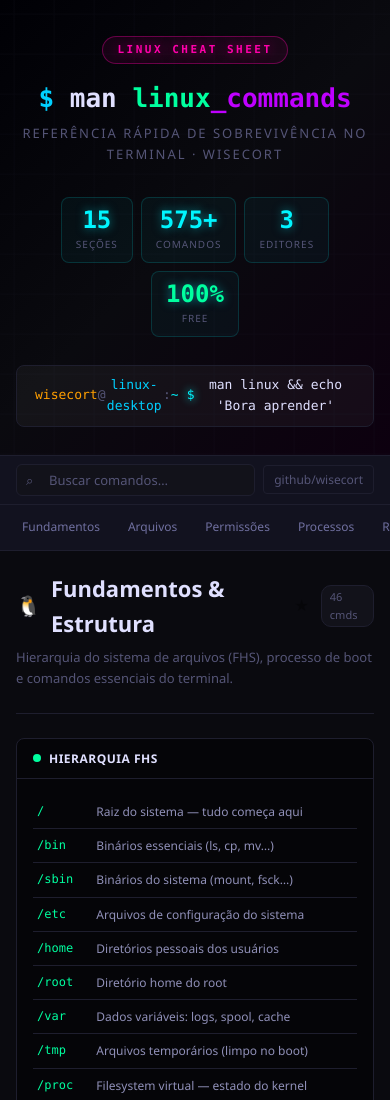
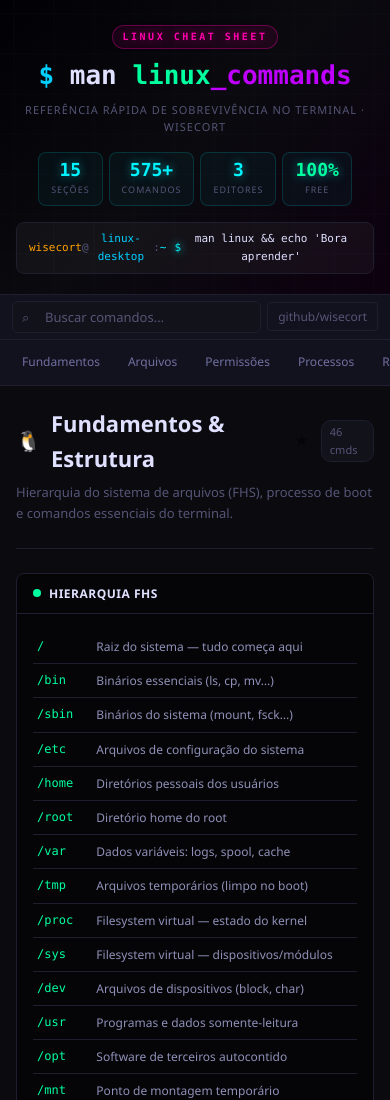
Before and after one commit to wisecort/linux-cheat-sheet, a plain HTML site: page index.html in a window 390 px wide. Shown: the top 1100 px of the page. Drawn offline with Linux system fonts and the light colour scheme.

Commit message:
fix: precise nav scroll offset + compact mobile hero

```diff
--- a/index.html
+++ b/index.html
@@ -581,14 +581,27 @@
       .grid-wide { grid-template-columns: 1fr; }
     }
     @media (max-width: 600px) {
-      .hero { padding: 36px 16px 28px; }
-      .hero-stats { gap: 8px; }
-      .stat-box { padding: 10px 14px; min-width: 70px; }
-      .topbar { padding: 8px 16px; flex-wrap: wrap; gap: 8px; }
+      /* hero compacto */
+      .hero { padding: 24px 16px 20px; }
+      .hero-badge { font-size: 10px; padding: 3px 10px; margin-bottom: 12px; }
+      .hero-sub { font-size: 11px; margin-bottom: 16px; letter-spacing: 1px; }
+      .hero-stats { gap: 6px; margin-bottom: 16px; }
+      .stat-box { padding: 8px 12px; min-width: 60px; }
+      .stat-num { font-size: 18px; }
+      .stat-label { font-size: 9px; }
+      .hero-prompt { font-size: 11px; padding: 7px 12px; }
+      /* topbar */
+      .topbar { padding: 6px 12px; flex-wrap: wrap; gap: 6px; }
       .search-wrap { max-width: 100%; flex: 1; }
+      /* nav e main */
       nav { padding: 0 8px; }
       main { padding: 20px 16px 60px; }
       .grid { grid-template-columns: 1fr; }
+    }
+
+    @media (max-width: 380px) {
+      .hero-prompt { display: none; }
+      .hero-stats { grid-template-columns: 1fr 1fr; display: grid; }
     }
   </style>
 </head>
@@ -2337,10 +2350,14 @@
   }
 
   function goto(id) {
-    document.getElementById(id)?.scrollIntoView({ behavior: 'smooth' });
+    const target = document.getElementById(id);
+    if (!target) return;
+    const offset = stickyEl.offsetHeight + 8;
+    const top = target.getBoundingClientRect().top + window.scrollY - offset;
+    window.scrollTo({ top, behavior: 'smooth' });
   }
 
-  // Intercepta cliques no nav — previne pulo brusco do href
+  // Intercepta cliques no nav — scroll preciso sem pulo brusco
   navLinks.forEach(a => {
     a.addEventListener('click', e => {
       e.preventDefault();
@@ -2349,6 +2366,9 @@
       history.replaceState(null, '', '#' + id);
     });
   });
+
+  // Recalcula altura depois que JS injetou botões/badges no DOM
+  requestAnimationFrame(() => requestAnimationFrame(updateStickyHeight));
 
   // ── SCROLL PROGRESS ──────────────────────────────────
   const progressBar = document.getElementById('scroll-progress');
```
